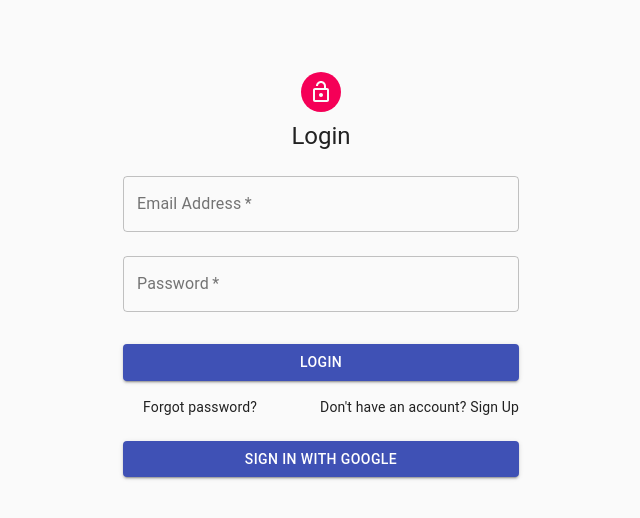
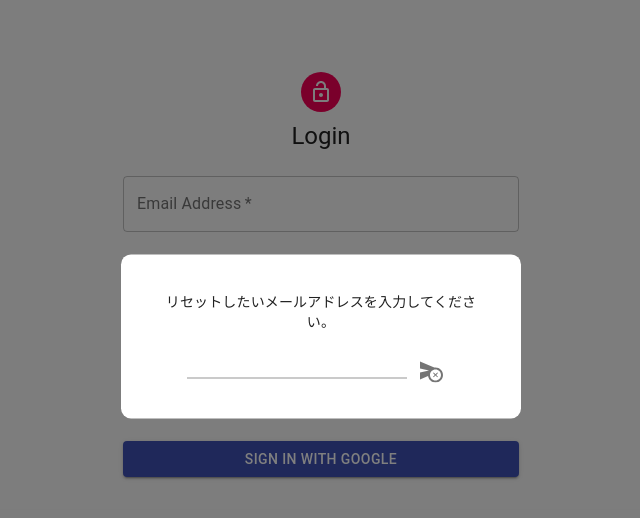
Before and after one commit to akito-10/-Bulletin-board, a React (Create React App) app: page / in a window 1280 px wide. Both pictures are taken after a click on the element "Forgot password?". Shown: the top 518 px of the page, without its empty margins (319-959 px from the left). Built offline with nearby package versions, Linux system fonts and the light colour scheme; no server answers.

Commit message:
パスワードリセット、アバター画像、ユーザーネーム機能追加

```diff
--- a/src/components/Auth.module.css
+++ b/src/components/Auth.module.css
@@ -5,11 +5,25 @@
   color: blue;
 }
 
-.auth_forgot_pass {
+.auth_forgotPass {
   cursor: pointer;
 }
-.auth_forgot_pass:hover {
+.auth_forgotPass:hover {
   color: blue;
+}
+
+.signIn_addIcon {
+  cursor: pointer;
+  color: gray;
+}
+.signIn_addIconLoaded {
+  cursor: pointer;
+  color: whitesmoke;
+}
+
+.signIn_hiddenIcon {
+  text-align: center;
+  display: none;
 }
 
 .auth_box {
@@ -17,10 +31,5 @@
   padding-left: 20px;
 }
 
-.mb_sm {
-  margin-bottom: 10px;
+.auth_modal {
 }
-
-.mb_md {
-  margin-bottom: 20px;
-}
--- a/src/components/Auth.tsx
+++ b/src/components/Auth.tsx
@@ -1,7 +1,10 @@
 import React, { useState } from "react";
+import { useDispatch } from "react-redux";
 import styles from "./Auth.module.css";
-import { auth, provider } from "../firebase/firebase";
+import { updateUserProfile } from "../features/userSlice";
+import { auth, provider, storage } from "../firebase/firebase";
 import {
+  IconButton,
   Avatar,
   Button,
   CssBaseline,
@@ -11,9 +14,24 @@ import {
   makeStyles,
   Container,
   Box,
+  Modal,
 } from "@material-ui/core";
 
 import LockOpenOutlinedIcon from "@material-ui/icons/LockOpenOutlined";
+import AccountCircleIcon from "@material-ui/icons/AccountCircle";
+import SendIcon from "@material-ui/icons/Send";
+import CancelScheduleSendIcon from "@material-ui/icons/CancelScheduleSend";
+
+const getModalStyles = () => {
+  const top = 40;
+  const left = 50;
+
+  return {
+    top: `${top}%`,
+    left: `${left}%`,
+    transform: `translate(-${left}%, -${top}%)`,
+  };
+};
 
 const useStyles = makeStyles((theme) => ({
   paper: {
@@ -33,20 +51,80 @@ const useStyles = makeStyles((theme) => ({
   submit: {
     margin: theme.spacing(3, 0, 2),
   },
+  modal: {
+    outline: "none",
+    position: "absolute",
+    backgroundColor: "#fff",
+    width: 400,
+    textAlign: "center",
+    borderRadius: 10,
+    padding: theme.spacing(3, 4),
+  },
 }));
 
 const Auth: React.FC = () => {
   const classes = useStyles();
+  const dispatch = useDispatch();
   const [isLogin, setIsLogin] = useState(true);
   const [email, setEmail] = useState("");
   const [password, setPassword] = useState("");
+  const [username, setUsername] = useState("");
+  const [avatarImage, setAvatarImage] = useState<File | null>(null);
+  const [openModal, setOpenModal] = useState(false);
+  const [resetEmail, setResetEmail] = useState("");
+
+  const sendResetEmail = async (e: React.MouseEvent<HTMLElement>) => {
+    await auth
+      .sendPasswordResetEmail(resetEmail)
+      .then(() => {
+        setOpenModal(false);
+        setResetEmail("");
+      })
+      .catch((err) => {
+        alert(err.message);
+        setResetEmail("");
+      });
+  };
+
+  const onChangeImageHandler = (e: React.ChangeEvent<HTMLInputElement>) => {
+    if (e.target.files![0]) {
+      setAvatarImage(e.target.files![0]);
+      e.target.value = "";
+    }
+  };
 
   const signInEmail = async () => {
     await auth.signInWithEmailAndPassword(email, password);
   };
 
   const signUpEmail = async () => {
-    await auth.createUserWithEmailAndPassword(email, password);
+    const authUser = await auth.createUserWithEmailAndPassword(email, password);
+
+    let url = "";
+    if (avatarImage) {
+      const S =
+        "abcdefghijklmnopqrstuvwxyzABCDEFGHIJKLMNOPQRSTUVWXYZ0123456789";
+      const N = 16;
+      const randomChar = Array.from(crypto.getRandomValues(new Uint32Array(N)))
+        .map((n) => S[n % S.length])
+        .join("");
+      const fileName = randomChar + "_" + avatarImage.name;
+
+      await storage.ref(`avatars/${fileName}`).put(avatarImage);
+      url = await storage.ref("avatars").child(fileName).getDownloadURL();
+    }
+
+    await authUser.user?.updateProfile({
+      displayName: username,
+      photoURL: url,
+    });
+
+    dispatch(
+      updateUserProfile({
+        displayName: username,
+        photoUrl: url,
+      })
+    );
   };
 
   const signInGoogle = async () => {
@@ -64,14 +142,52 @@ const Auth: React.FC = () => {
           {isLogin ? "Login" : "Sign In"}
         </Typography>
         <form className={classes.form} noValidate>
+          {!isLogin && (
+            <>
+              <TextField
+                variant="outlined"
+                margin="normal"
+                required
+                fullWidth
+                id="username"
+                label="Username"
+                name="username"
+                autoComplete="username"
+                autoFocus
+                value={username}
+                onChange={(e: React.ChangeEvent<HTMLInputElement>) =>
+                  setUsername(e.target.value)
+                }
+              />
+              <Box textAlign="center">
+                <IconButton>
+                  <label>
+                    <AccountCircleIcon
+                      fontSize="large"
+                      className={
+                        !avatarImage
+                          ? styles.signIn_addIcon
+                          : styles.signIn_addIconLoaded
+                      }
+                    />
+                    <input
+                      type="file"
+                      className={styles.signIn_hiddenIcon}
+                      onChange={onChangeImageHandler}
+                    />
+                  </label>
+                </IconButton>
+              </Box>
+            </>
+          )}
           <TextField
             variant="outlined"
             margin="normal"
             required
             fullWidth
-            id="email"
             label="Email Address"
             name="email"
+            id="email"
             autoComplete="email"
             autoFocus
             value={email}
@@ -95,7 +211,11 @@ const Auth: React.FC = () => {
             }}
           />
           <Button
-            type="submit"
+            disabled={
+              isLogin
+                ? !email || password.length < 6
+                : !username || !avatarImage || !email || password.length < 6
+            }
             fullWidth
             variant="contained"
             color="primary"
@@ -104,14 +224,14 @@ const Auth: React.FC = () => {
               isLogin
                 ? async () => {
                     try {
-                      await signInEmail;
+                      await signInEmail();
                     } catch (err) {
                       alert(err.message);
                     }
                   }
                 : async () => {
                     try {
-                      await signUpEmail;
+                      await signUpEmail();
                     } catch (err) {
                       alert(err.message);
                     }
@@ -123,7 +243,10 @@ const Auth: React.FC = () => {
           <Grid container>
             <Grid item xs>
               <Box className={styles.auth_box}>
-                <span className={styles.auth_forgot_pass}>
+                <span
+                  className={styles.auth_forgotPass}
+                  onClick={() => setOpenModal(true)}
+                >
                   Forgot password?
                 </span>
               </Box>
@@ -147,6 +270,30 @@ const Auth: React.FC = () => {
             Sign In with Google
           </Button>
         </form>
+        <Modal open={openModal} onClose={() => setOpenModal(false)}>
+          <div style={getModalStyles()} className={classes.modal}>
+            <div>
+              <p>リセットしたいメールアドレスを入力してください。</p>
+              <TextField
+                type="email"
+                name="email"
+                value={resetEmail}
+                onChange={(e: React.ChangeEvent<HTMLInputElement>) =>
+                  setResetEmail(e.target.value)
+                }
+              />
+              {resetEmail ? (
+                <IconButton onClick={sendResetEmail}>
+                  <SendIcon />
+                </IconButton>
+              ) : (
+                <IconButton>
+                  <CancelScheduleSendIcon />
+                </IconButton>
+              )}
+            </div>
+          </div>
+        </Modal>
       </div>
     </Container>
   );
--- a/src/features/userSlice.ts
+++ b/src/features/userSlice.ts
@@ -1,5 +1,10 @@
 import { createSlice, PayloadAction } from "@reduxjs/toolkit";
 import { RootState } from "../app/store";
+
+interface USER {
+  displayName: string;
+  photoUrl: string;
+}
 
 export const userSlice = createSlice({
   name: "user",
@@ -13,10 +18,14 @@ export const userSlice = createSlice({
     logout: (state) => {
       state.user = { uid: "", photoUrl: "", displayName: "" };
     },
+    updateUserProfile: (state, action: PayloadAction<USER>) => {
+      state.user.displayName = action.payload.displayName;
+      state.user.photoUrl = action.payload.photoUrl;
+    },
   },
 });
 
-export const { login, logout } = userSlice.actions;
+export const { login, logout, updateUserProfile } = userSlice.actions;
 
 export const selectUser = (state: RootState) => state.user.user;
 
```
Also changed, not shown: 1 other file (tests, documents, lock files or other folders).
